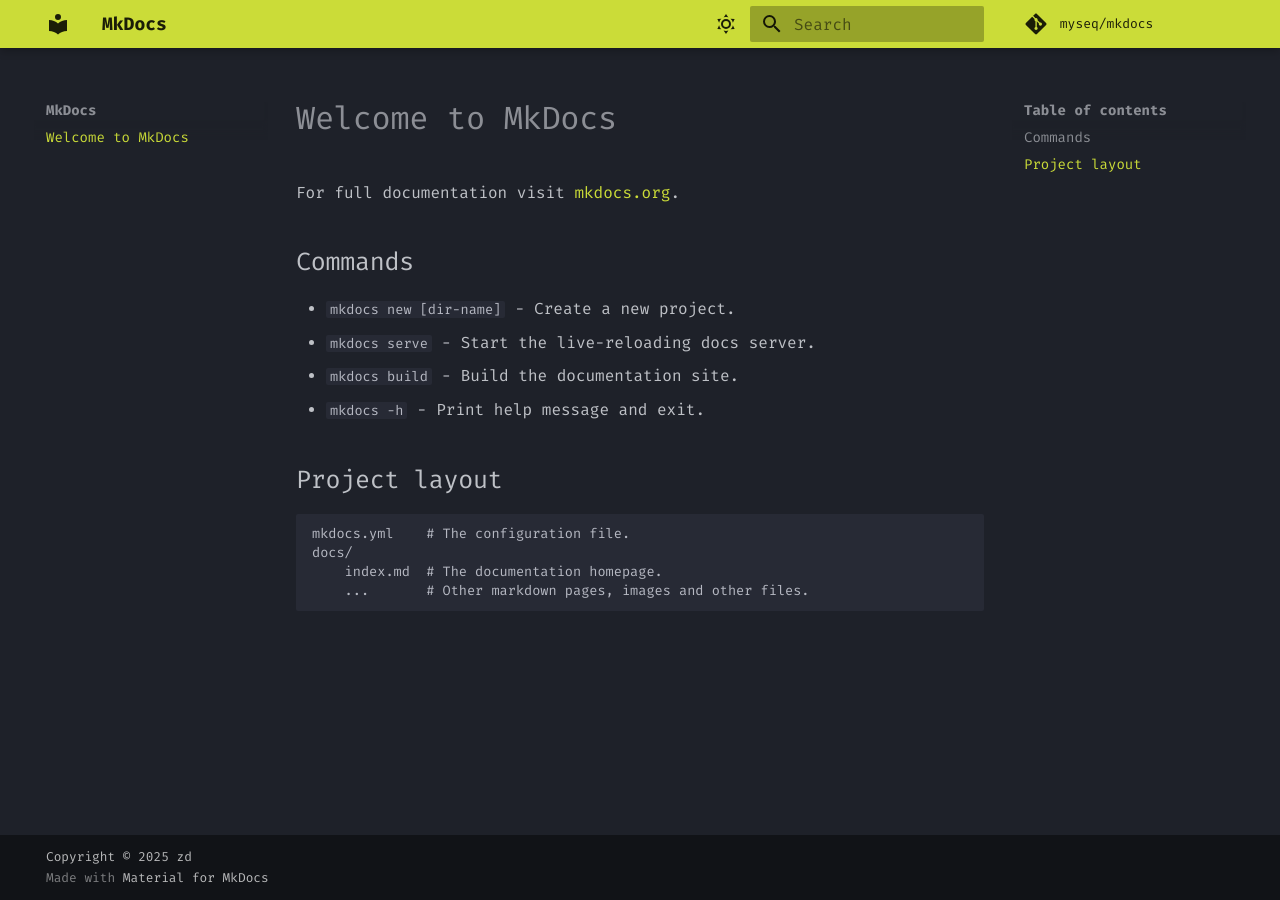
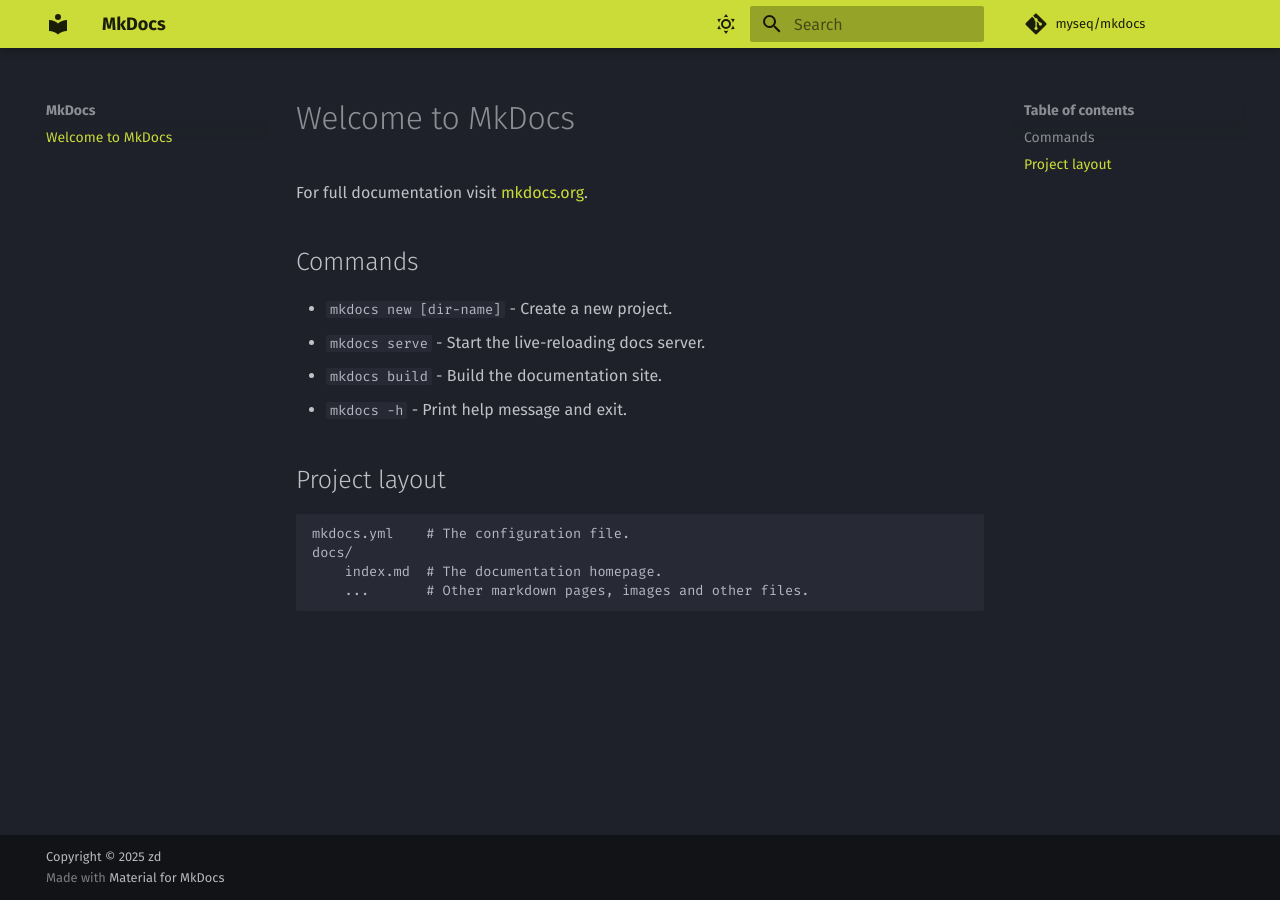
Before and after one commit to myseq/mkdocs, an MkDocs documentation site: the page built from docs/index.md, in a window 1280 px wide. Built offline with MkDocs 1.6.1 and Material for MkDocs 9.7.7, drawn with Linux system fonts in a browser that asks for light colours; comment, search, counter and statistics services are not loaded.

Commit message:
update font used

```diff
--- a/mkdocs.yml
+++ b/mkdocs.yml
@@ -36,6 +36,6 @@
         name: Switch to dark mode
 
   font:
-    size: 24px
-    text: Fira Mono
+    size: 26px
+    text: Fira Sans
     code: Fira Mono
```
